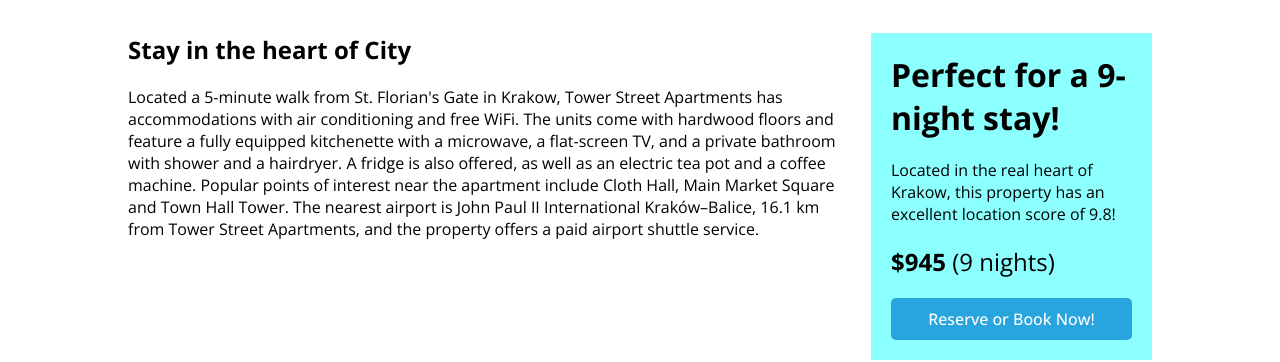
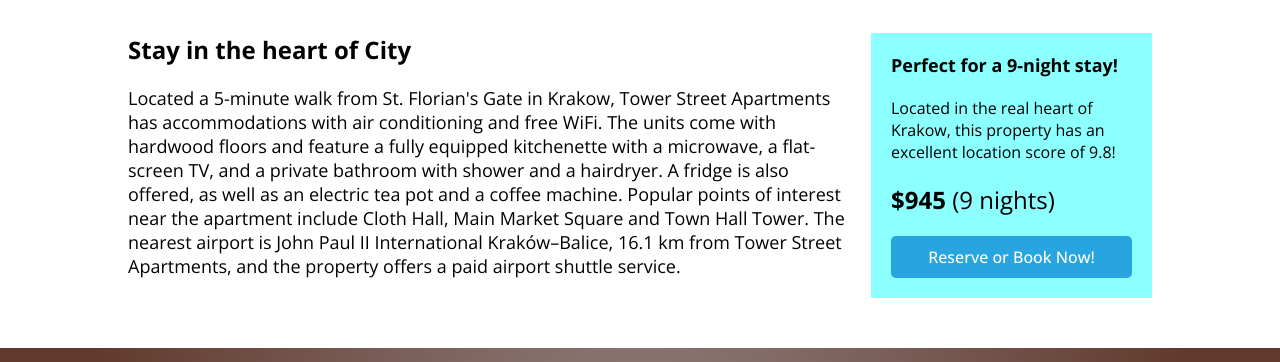
Before and after one commit to Koko-Dev/react-reservation-app, a React (Create React App) app: page /hotels/1 in a window 1280 px wide. Shown: the part 834-1196 px from the top of the page. Built offline with nearby package versions, Linux system fonts and the light colour scheme.

Commit message:
In hotel.css, adjust font-size of hotel description and side reaserve box

```diff
--- a/src/pages/hotel/hotel.css
+++ b/src/pages/hotel/hotel.css
@@ -76,7 +76,7 @@
 }
 
 .hotelDesc {
-	font-size: 16px;
+	font-size: 18px;
 	margin-top: 20px;
 }
 
@@ -87,6 +87,10 @@
 	display: flex;
 	flex-direction: column;
 	gap: 20px;
+}
+
+.hotelDetailsPrice > h1 {
+	font-size: 18px;
 }
 
 .hotelDetailsPrice > span {
```
